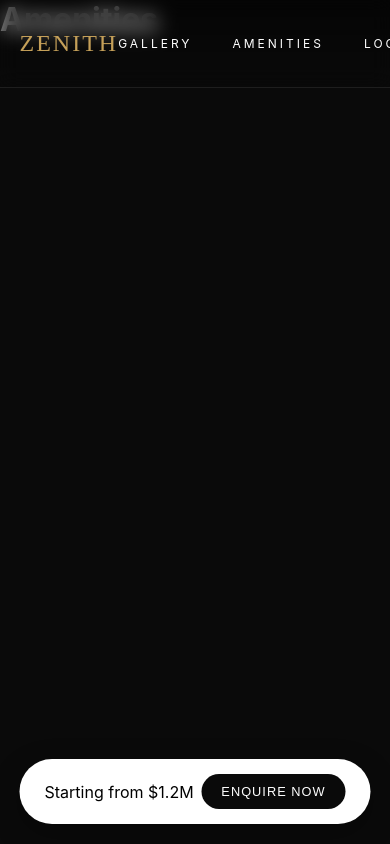
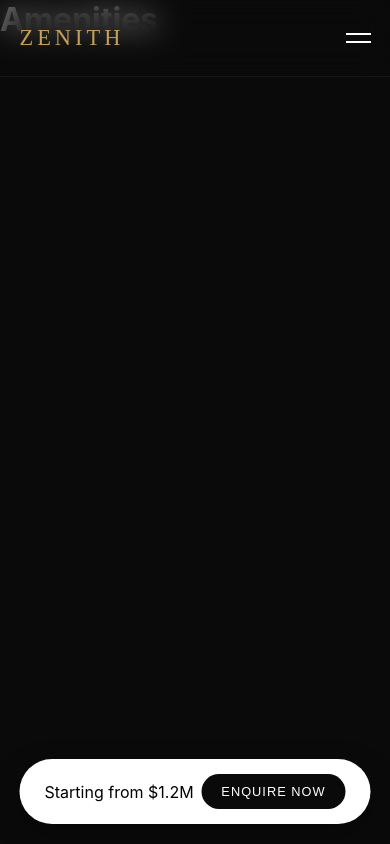
Before and after one commit to Chirantanv19/zenith-residences, a Next.js app: page /amenities in a window 390 px wide. Built offline with nearby package versions, Linux system fonts and the light colour scheme.

Commit message:
fix moblile navbar

```diff
--- a/components/layout/Navbar.js
+++ b/components/layout/Navbar.js
@@ -1,22 +1,80 @@
 "use client";
-import { motion } from "framer-motion";
+import { useState } from "react";
+import { motion, AnimatePresence } from "framer-motion";
 import styles from "@/styles/Navbar.module.css";
 
 export default function Navbar() {
+  const [isOpen, setIsOpen] = useState(false);
+
+  const menuVariants = {
+    initial: { opacity: 0, x: "100%" },
+    animate: { opacity: 1, x: 0 },
+    exit: { opacity: 0, x: "100%" },
+  };
+
+  const linkVariants = {
+    initial: { opacity: 0, y: 20 },
+    animate: (i) => ({
+      opacity: 1,
+      y: 0,
+      transition: { delay: 0.1 * i + 0.3 },
+    }),
+  };
+
   return (
+    <>
       <motion.nav
         initial={{ y: -100 }}
         animate={{ y: 0 }}
-      transition={{ duration: 0.8, ease: [0.33, 1, 0.68, 1] }}
         className={styles.nav}
       >
         <div className={styles.logo}>ZENITH</div>
-      <div className={styles.links}>
+
+        {/* Desktop Links */}
+        <div className={styles.desktopLinks}>
           <span className={styles.link}>Gallery</span>
           <span className={styles.link}>Amenities</span>
           <span className={styles.link}>Location</span>
           <span className={styles.link}>Contact</span>
         </div>
+
+        {/* Mobile Toggle */}
+        <div
+          className={`${styles.mobileToggle} ${isOpen ? styles.activeToggle : ""}`}
+          onClick={() => setIsOpen(!isOpen)}
+        >
+          <span></span>
+          <span></span>
+        </div>
       </motion.nav>
+
+      {/* Mobile Menu Overlay */}
+      <AnimatePresence>
+        {isOpen && (
+          <motion.div
+            variants={menuVariants}
+            initial="initial"
+            animate="animate"
+            exit="exit"
+            transition={{ duration: 0.6, ease: [0.33, 1, 0.68, 1] }}
+            className={styles.mobileMenu}
+          >
+            <div className={styles.mobileLinks}>
+              {["Gallery", "Amenities", "Location", "Contact"].map((item, i) => (
+                <motion.span
+                  key={item}
+                  custom={i}
+                  variants={linkVariants}
+                  onClick={() => setIsOpen(false)}
+                  className={styles.mobileLink}
+                >
+                  {item}
+                </motion.span>
+              ))}
+            </div>
+          </motion.div>
+        )}
+      </AnimatePresence>
+    </>
   );
 }
--- a/styles/Navbar.module.css
+++ b/styles/Navbar.module.css
@@ -2,49 +2,98 @@
   position: fixed;
   top: 0;
   width: 100%;
-  padding: 30px 5%;
+  padding: 25px 5%;
   display: flex;
   justify-content: space-between;
   align-items: center;
   z-index: 1000;
-  background: linear-gradient(to bottom, rgba(0,0,0,0.5), transparent);
-  backdrop-filter: blur(10px);
-  border-bottom: 1px solid rgba(255,255,255,0.1);
+  background: rgba(10, 10, 10, 0.5);
+  backdrop-filter: blur(15px);
+  border-bottom: 1px solid rgba(255, 255, 255, 0.05);
 }
 
 .logo {
   font-family: var(--font-serif);
-  font-size: 1.5rem;
-  letter-spacing: 2px;
-  text-transform: uppercase;
+  font-size: 1.4rem;
+  letter-spacing: 4px;
   color: var(--primary-gold);
 }
 
-.links {
+.desktopLinks {
   display: flex;
   gap: 40px;
 }
 
-.link {
-  font-size: 0.75rem;
-  text-transform: uppercase;
-  letter-spacing: 3px;
-  cursor: pointer;
-  position: relative;
-  transition: color 0.3s ease;
+@media (max-width: 768px) {
+  .desktopLinks { display: none; }
 }
 
-.link::after {
-  content: '';
-  position: absolute;
-  bottom: -5px;
-  left: 0;
-  width: 0;
-  height: 1px;
-  background: var(--primary-gold);
-  transition: width 0.3s ease;
+.link {
+  font-size: 0.7rem;
+  text-transform: uppercase;
+  letter-spacing: 2px;
+  color: white;
+  cursor: pointer;
+  opacity: 0.7;
+  transition: opacity 0.3s ease;
 }
 
-.link:hover::after {
-  width: 100%;
+.link:hover { opacity: 1; }
+
+/* Mobile Hamburger Toggle */
+.mobileToggle {
+  display: none;
+  flex-direction: column;
+  gap: 6px;
+  cursor: pointer;
+  z-index: 1100;
 }
+
+@media (max-width: 768px) {
+  .mobileToggle { display: flex; }
+}
+
+.mobileToggle span {
+  width: 25px;
+  height: 2px;
+  background: white;
+  transition: all 0.4s ease;
+}
+
+/* Animation for Hamburger to X */
+.activeToggle span:nth-child(1) {
+  transform: translateY(4px) rotate(45deg);
+}
+.activeToggle span:nth-child(2) {
+  transform: translateY(-4px) rotate(-45deg);
+}
+
+/* Full Screen Mobile Menu */
+.mobileMenu {
+  position: fixed;
+  inset: 0;
+  background: var(--dark-bg);
+  z-index: 1050;
+  display: flex;
+  align-items: center;
+  justify-content: center;
+}
+
+.mobileLinks {
+  display: flex;
+  flex-direction: column;
+  align-items: center;
+  gap: 30px;
+}
+
+.mobileLink {
+  font-family: var(--font-serif);
+  font-size: 2.5rem;
+  color: white;
+  text-transform: capitalize;
+  cursor: pointer;
+}
+
+.mobileLink:hover {
+  color: var(--primary-gold);
+}
```
Lines whose indentation alone changed are shown as unchanged.
